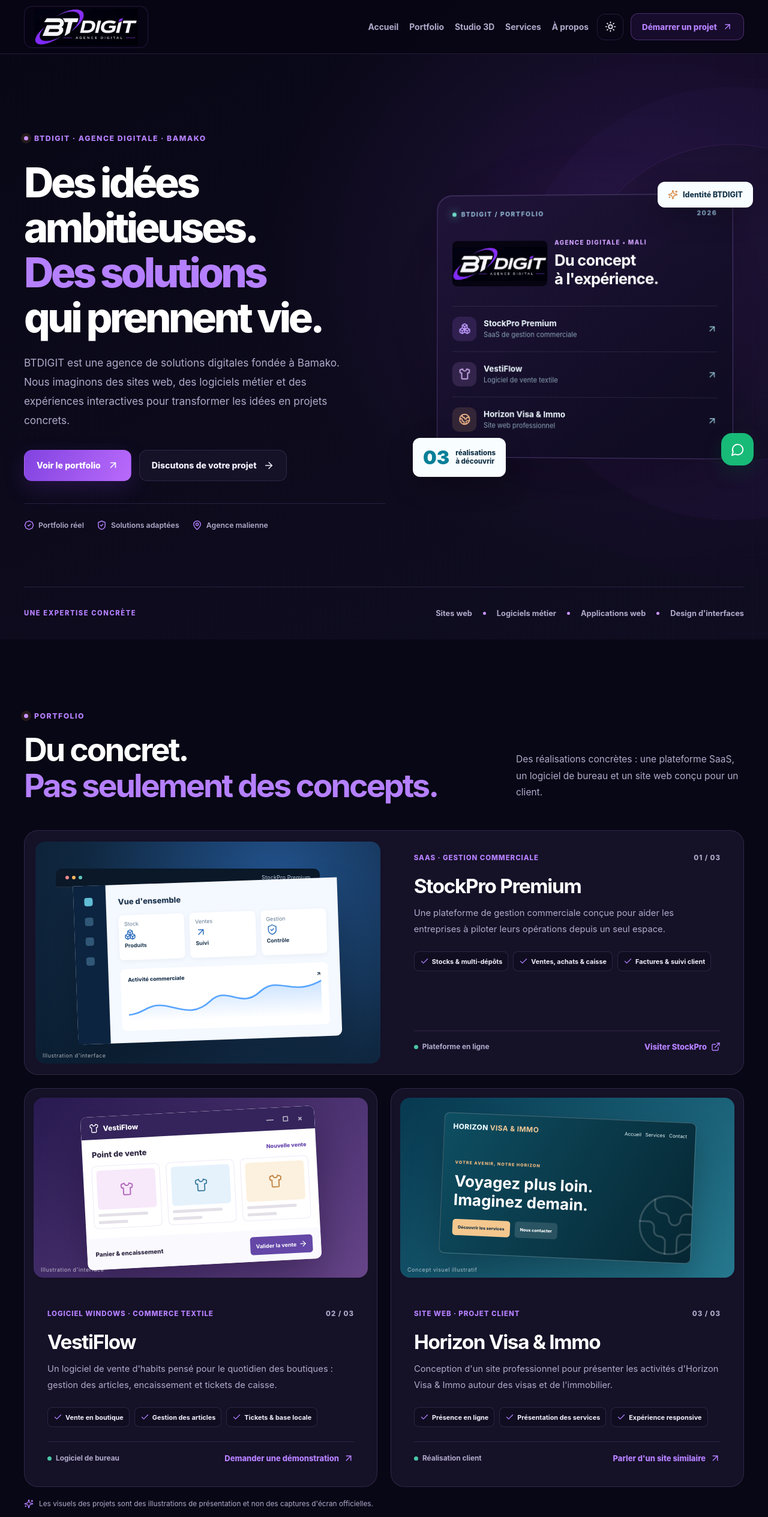
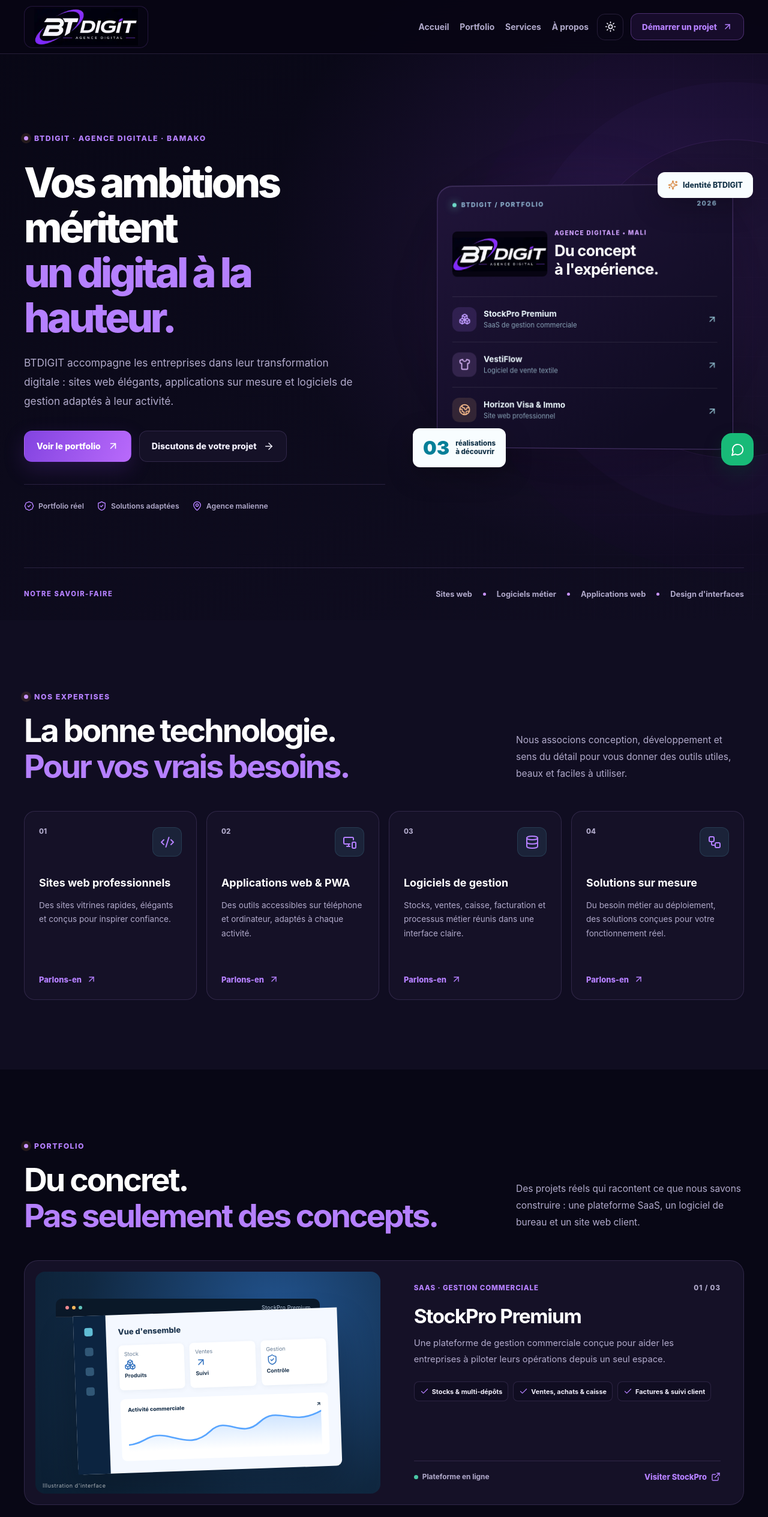
Before and after one commit to hamapixel/nexora-technologies, a React (Vite) app: page / in a window 1280 px wide. Shown: the top 2529 px of the page at 60% size. Built offline with nearby package versions, Linux system fonts and the light colour scheme.

Commit message:
feat: remove car showroom and make BTDIGIT service-led with portfolio and agency banner

```diff
--- a/src/App.jsx
+++ b/src/App.jsx
@@ -1,5 +1,4 @@
 import { useEffect, useState } from "react";
-import Showroom3D from "./Showroom3D";
 import {
   ArrowRight, ArrowUpRight, BadgeCheck, Boxes, Check, ChevronDown, Code2,
   Database, ExternalLink, Globe2, Github, Laptop, Layers3, Mail, MapPin,
@@ -182,7 +181,7 @@ export default function App() {
   useEffect(() => {
     if (!("IntersectionObserver" in window) || window.matchMedia("(prefers-reduced-motion: reduce)").matches) return;
     const elements = document.querySelectorAll(
-      ".portfolio-section .project-card, .services-section .service-card, .method-section .process-step, .showroom-section .section-head"
+      ".portfolio-section .project-card, .services-section .service-card, .method-section .process-step, .about-section .about-content"
     );
     const observer = new IntersectionObserver((entries) => {
       entries.forEach((entry) => {
@@ -230,7 +229,6 @@ export default function App() {
           <nav className={"navigation " + (menuOpen ? "is-open" : "")} id="site-navigation" aria-label="Navigation principale">
             <a href="#accueil" onClick={closeMenu}>Accueil</a>
             <a href="#realisations" onClick={closeMenu}>Portfolio</a>
-            <a href="#studio3d" onClick={closeMenu}>Studio 3D</a>
             <a href="#services" onClick={closeMenu}>Services</a>
             <a href="#apropos" onClick={closeMenu}>À propos</a>
             <a className="nav-mobile-contact" href="#contact" onClick={closeMenu}>Contact <ArrowRight size={16}/></a>
@@ -246,11 +244,13 @@ export default function App() {
       <main id="contenu">
         <section className="hero" id="accueil">
           <div className="hero-grid" aria-hidden="true"/>
+          <div className="hero-ribbon" aria-hidden="true"/>
+          <div className="hero-aurora" aria-hidden="true"/>
           <div className="container hero-layout">
             <div className="hero-copy">
               <Eyebrow>BTDIGIT · Agence digitale · Bamako</Eyebrow>
-              <h1>Des idées ambitieuses.<br/><span>Des solutions</span><br/>qui prennent vie.</h1>
-              <p className="hero-description">BTDIGIT est une agence de solutions digitales fondée à Bamako. Nous imaginons des sites web, des logiciels métier et des expériences interactives pour transformer les idées en projets concrets.</p>
+              <h1>Vos ambitions méritent<br/><span>un digital à la hauteur.</span></h1>
+              <p className="hero-description">BTDIGIT accompagne les entreprises dans leur transformation digitale : sites web élégants, applications sur mesure et logiciels de gestion adaptés à leur activité.</p>
               <div className="hero-ctas">
                 <a className="btn btn-primary" href="#realisations">Voir le portfolio <ArrowUpRight size={19}/></a>
                 <a className="btn btn-outline" href="#contact">Discutons de votre projet <ArrowRight size={18}/></a>
@@ -261,7 +261,7 @@ export default function App() {
                 <span><MapPin size={17}/> Agence malienne</span>
               </div>
             </div>
-            <div className="hero-showcase" aria-label="Présentation illustrée de nos réalisations">
+            <div className="hero-showcase" aria-label="Présentation illustrée de notre portfolio">
               <div className="showcase-halo" aria-hidden="true"/>
               <div className="showcase-main">
                 <div className="showcase-top"><span><span className="showcase-signal"/> BTDIGIT / PORTFOLIO</span><span>2026</span></div>
@@ -276,21 +276,8 @@ export default function App() {
               <div className="showcase-tag tag-bottom"><span>03</span><small>réalisations<br/>à découvrir</small></div>
             </div>
           </div>
-          <div className="container hero-marquee" aria-label="Nos domaines d'expertise"><span>UNE EXPERTISE CONCRÈTE</span><span>Sites web <i/> Logiciels métier <i/> Applications web <i/> Design d'interfaces</span></div>
+          <div className="container hero-marquee" aria-label="Nos domaines d'expertise"><span>NOTRE SAVOIR-FAIRE</span><span>Sites web <i/> Logiciels métier <i/> Applications web <i/> Design d'interfaces</span></div>
         </section>
-
-        <section className="section portfolio-section" id="realisations">
-          <div className="container">
-            <div className="section-head portfolio-heading">
-              <div><Eyebrow>Portfolio</Eyebrow><h2>Du concret.<br/><span>Pas seulement des concepts.</span></h2></div>
-              <p>Des réalisations concrètes : une plateforme SaaS, un logiciel de bureau et un site web conçu pour un client.</p>
-            </div>
-            <div className="portfolio-grid">{projects.map((project) => <ProjectCard project={project} key={project.id}/>)}</div>
-            <p className="portfolio-caption"><Sparkles size={16}/> Les visuels des projets sont des illustrations de présentation et non des captures d'écran officielles.</p>
-          </div>
-        </section>
-
-        <Showroom3D />
 
         <section className="section services-section" id="services">
           <div className="container">
@@ -303,6 +290,27 @@ export default function App() {
                 </article>
               ))}
             </div>
+          </div>
+        </section>
+
+        <section className="section portfolio-section" id="realisations">
+          <div className="container">
+            <div className="section-head portfolio-heading">
+              <div><Eyebrow>Portfolio</Eyebrow><h2>Du concret.<br/><span>Pas seulement des concepts.</span></h2></div>
+              <p>Des projets réels qui racontent ce que nous savons construire : une plateforme SaaS, un logiciel de bureau et un site web client.</p>
+            </div>
+            <div className="portfolio-grid">{projects.map((project) => <ProjectCard project={project} key={project.id}/>)}</div>
+            <p className="portfolio-caption"><Sparkles size={16}/> Les visuels des projets sont des illustrations de présentation et non des captures d'écran officielles.</p>
+          </div>
+        </section>
+
+        <section className="agency-banner" aria-label="Discutons de votre projet">
+          <div className="banner-ribbon" aria-hidden="true"/>
+          <div className="container agency-banner-inner">
+            <span className="eyebrow"><span className="eyebrow-dot"/> Des idées aux résultats</span>
+            <h2>Chaque projet est unique.<br/><span>Faisons briller le vôtre.</span></h2>
+            <p>Une identité forte, une expérience fluide et une solution qui répond aux vrais besoins de votre entreprise.</p>
+            <a href="#contact" className="btn btn-primary">Parlons de votre projet <ArrowUpRight size={19}/></a>
           </div>
         </section>
 
@@ -362,7 +370,7 @@ export default function App() {
       </main>
 
       <footer className="footer">
-        <div className="container footer-top"><div><Brand/><p>Sites web, applications et logiciels de gestion. La technologie au service de vos ambitions.</p></div><div className="footer-column"><strong>Explorer</strong><a href="#realisations">Portfolio</a><a href="#studio3d">Studio 3D</a><a href="#services">Services</a><a href="#apropos">À propos</a><a href="#faq">FAQ</a></div><div className="footer-column"><strong>Nous retrouver</strong><a href="https://stockpro.ml/" target="_blank" rel="noopener noreferrer">StockPro Premium <ExternalLink size={13}/></a><a href="https://github.com/hamapixel" target="_blank" rel="noopener noreferrer">GitHub <Github size={14}/></a><a href={"mailto:" + EMAIL}>Email <Mail size={14}/></a></div></div>
+        <div className="container footer-top"><div><Brand/><p>Sites web, applications et logiciels de gestion. La technologie au service de vos ambitions.</p></div><div className="footer-column"><strong>Explorer</strong><a href="#realisations">Portfolio</a><a href="#services">Services</a><a href="#apropos">À propos</a><a href="#faq">FAQ</a></div><div className="footer-column"><strong>Nous retrouver</strong><a href="https://stockpro.ml/" target="_blank" rel="noopener noreferrer">StockPro Premium <ExternalLink size={13}/></a><a href="https://github.com/hamapixel" target="_blank" rel="noopener noreferrer">GitHub <Github size={14}/></a><a href={"mailto:" + EMAIL}>Email <Mail size={14}/></a></div></div>
         <div className="container footer-bottom"><span>© {year} BTDIGIT. Tous droits réservés.</span><span>Conçu avec passion à Bamako, Mali.</span></div>
       </footer>
       <a className="floating-whatsapp" href={"https://wa.me/" + WHATSAPP + "?text=" + encodeURIComponent("Bonjour BTDIGIT, j'aimerais discuter d'un projet.")} target="_blank" rel="noopener noreferrer" aria-label="Contacter BTDIGIT sur WhatsApp"><MessageCircle size={23}/></a>
```
